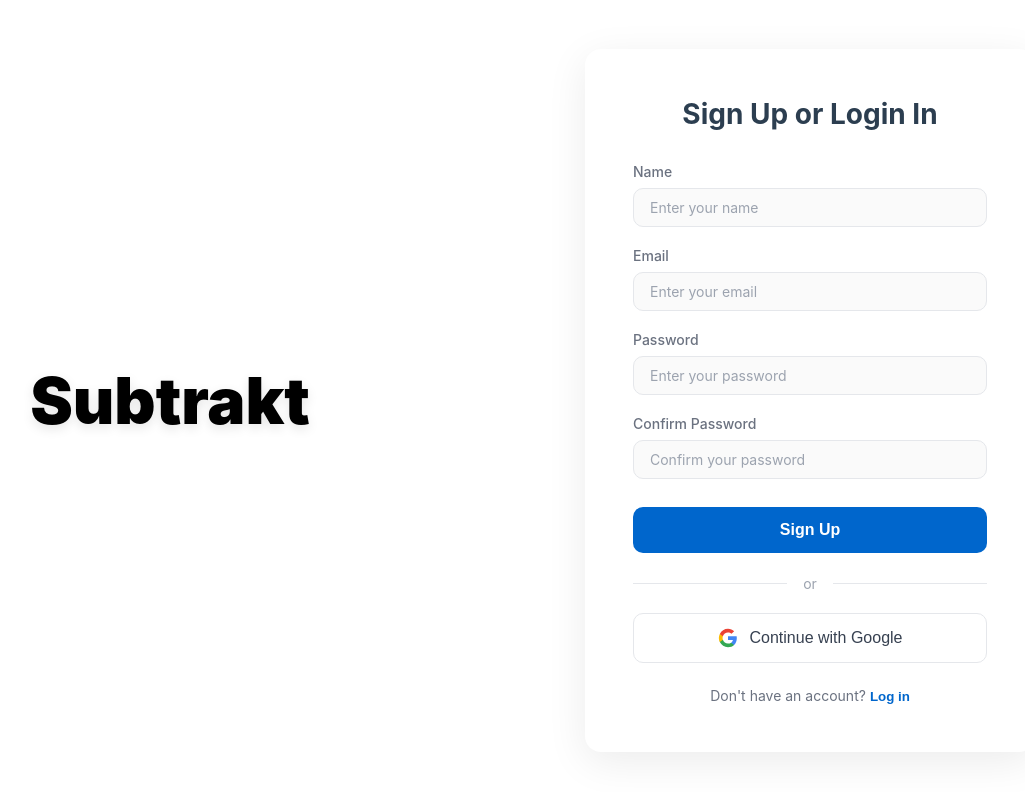
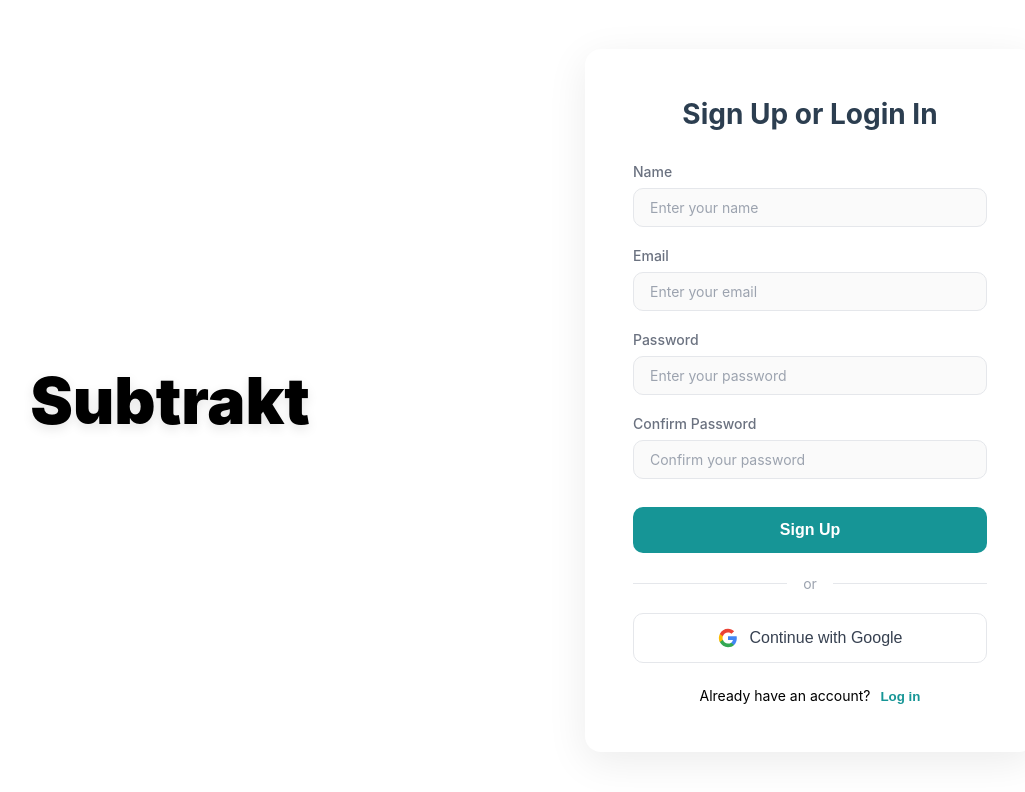
Before and after one commit to BlitzNoval/subtrakt-app, a React (Create React App) app: page /login in a window 1280 px wide. Shown: the top 792 px of the page, without its empty margins (130-1155 px from the left). Built offline with nearby package versions, Linux system fonts and the light colour scheme.

Commit message:
Login Form

```diff
--- a/src/features/Login/AnimatedBackground.jsx
+++ b/src/features/Login/AnimatedBackground.jsx
@@ -8,7 +8,7 @@
     for (let i = 0; i < 20; i++) {
       squares.push({
         id: i,
-        width: Math.random() * 100 + 100,  // Width: 100-200px
+        width: Math.random() * 0 + 100,  // Width: 100-200px
         height: Math.random() * 20 + 20,   // Height: 20-40px (thin)
         left: Math.random() * 80,
         delay: Math.random() * 0,
--- a/src/features/Login/LoginFormContent.jsx
+++ b/src/features/Login/LoginFormContent.jsx
@@ -113,7 +113,7 @@
 
       <div className="login-footer">
         <p>
-          {isLogin ? "Already have an account?" : "Don't have an account?"}
+          {isLogin ?  "Don't have an account?" : "Already have an account?"}
           <button className="toggle-button" onClick={toggleMode}>
             {isLogin ? 'Sign up' : 'Log in'}
           </button>
--- a/src/styles/Login/AnimatedBackground.css
+++ b/src/styles/Login/AnimatedBackground.css
@@ -18,7 +18,7 @@
 
 .falling-square {
   position: absolute;
-  background: rgb(1, 255, 213);
+  background: #169596;
   border-radius: 0px;
   animation: fall linear infinite;
   transform: rotate(45deg);
@@ -36,7 +36,7 @@
     opacity: 1;
   }
   to {
-    transform: translateY(calc(100vh + 150px)) rotate(405deg);
+    transform: translateY(calc(100vh + 150px)) rotate(450deg);
     opacity: 1;
   }
 }
--- a/src/styles/Login/LoginFooter.css
+++ b/src/styles/Login/LoginFooter.css
@@ -6,21 +6,21 @@
 
 .login-footer p {
   font-size: 14px;
-  color: #6b7280;
+  color: #000000;
   margin: 0;
 }
 
 .toggle-button {
   background: none;
   border: none;
-  color: #0066cc;
+  color: #169596;
   font-weight: 600;
   cursor: pointer;
-  margin-left: 4px;
+  margin-left: 10px;
   transition: color 0.2s ease;
 }
 
 .toggle-button:hover {
-  color: #0052a3;
+  color: #000000;
   text-decoration: underline;
 }
--- a/src/styles/Login/LoginForm.css
+++ b/src/styles/Login/LoginForm.css
@@ -89,7 +89,7 @@
 /* SUBMIT BUTTON */
 .submit-button {
   padding: 14px;
-  background: #0066cc;
+  background:#169596;
   border: none;
   border-radius: 10px;
   color: white;
@@ -101,7 +101,7 @@
 }
 
 .submit-button:hover:not(:disabled) {
-  background: #0052a3;
+  background: #000000;
   transform: translateY(-1px);
   box-shadow: 0 4px 12px rgba(0, 102, 204, 0.3);
 }
```
